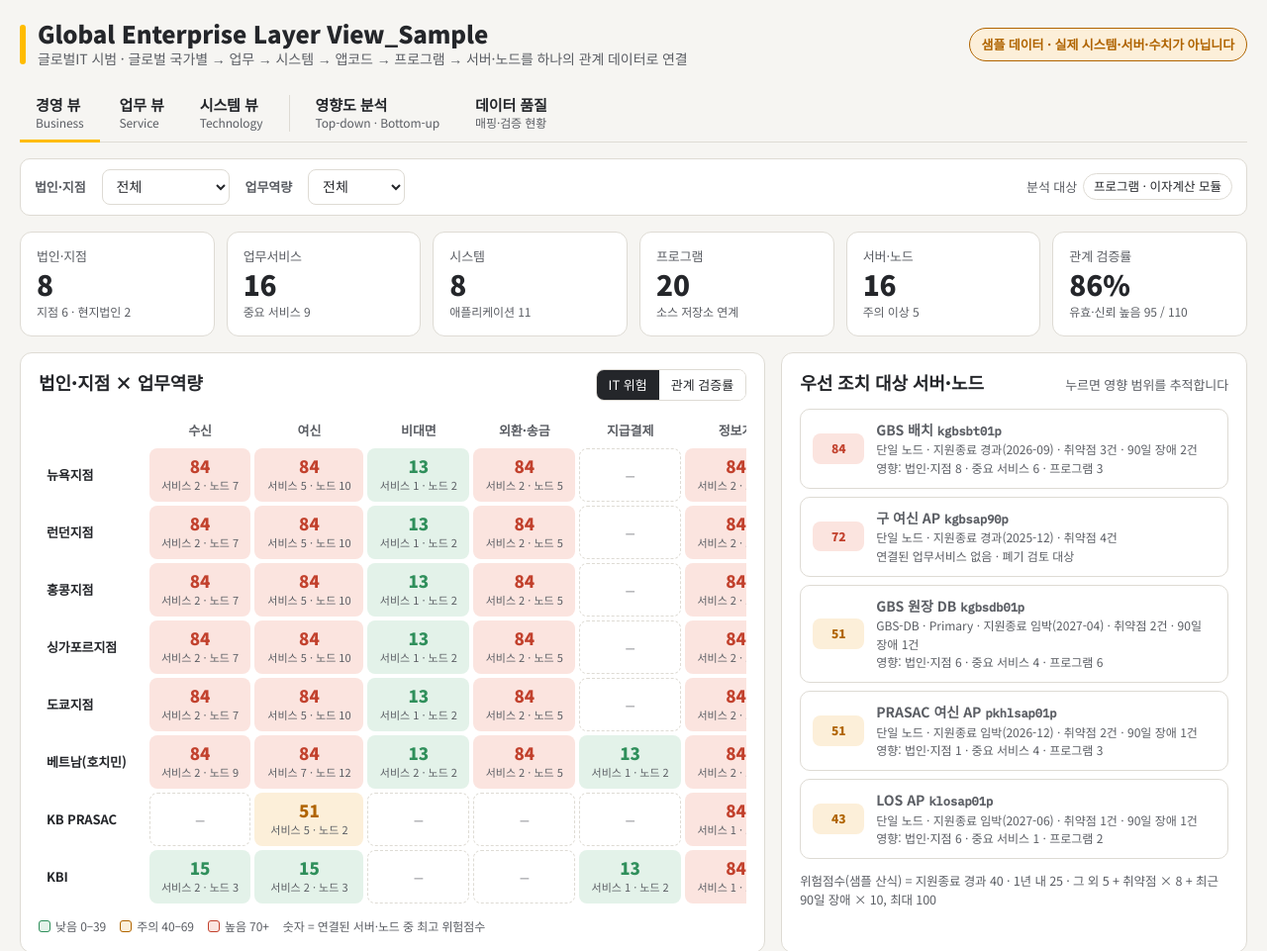
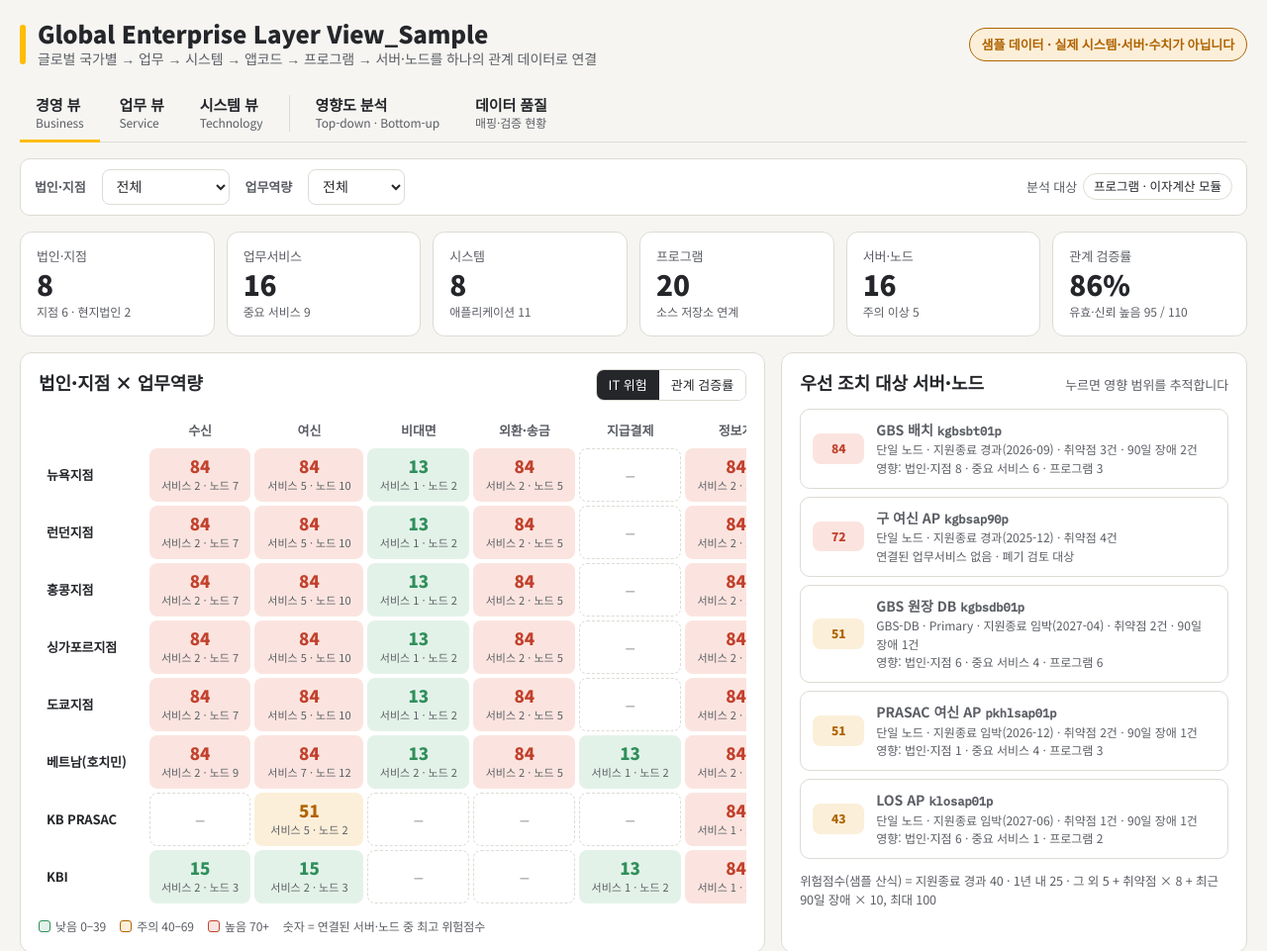
Before and after one commit to uandix-kaneiko/global-korea-daily-brief, a plain HTML site: page layer-view/index.html in a window 1280 px wide. Shown: the top 961 px of the page at 99% size. Drawn offline with Linux system fonts and the light colour scheme.

Commit message:
Layer view: remove 글로벌IT 시범 from subtitle
Co-Authored-By: Claude Opus 5.5 <noreply@anthropic.com>
Claude-Session: https://claude.ai/code/session_01HCS46pLjy3Sso16xBjkroe

```diff
--- a/layer-view/index.html
+++ b/layer-view/index.html
@@ -210,7 +210,7 @@ textarea.rep{width:100%;min-height:140px;font-family:var(--mono);font-size:12px;
       <div class="bar"></div>
       <div>
         <h1>Global Enterprise Layer View_Sample</h1>
-        <p>글로벌IT 시범 · 글로벌 국가별 → 업무 → 시스템 → 앱코드 → 프로그램 → 서버·노드를 하나의 관계 데이터로 연결</p>
+        <p>글로벌 국가별 → 업무 → 시스템 → 앱코드 → 프로그램 → 서버·노드를 하나의 관계 데이터로 연결</p>
       </div>
     </div>
     <div class="sample">샘플 데이터 · 실제 시스템·서버·수치가 아닙니다</div>
```
